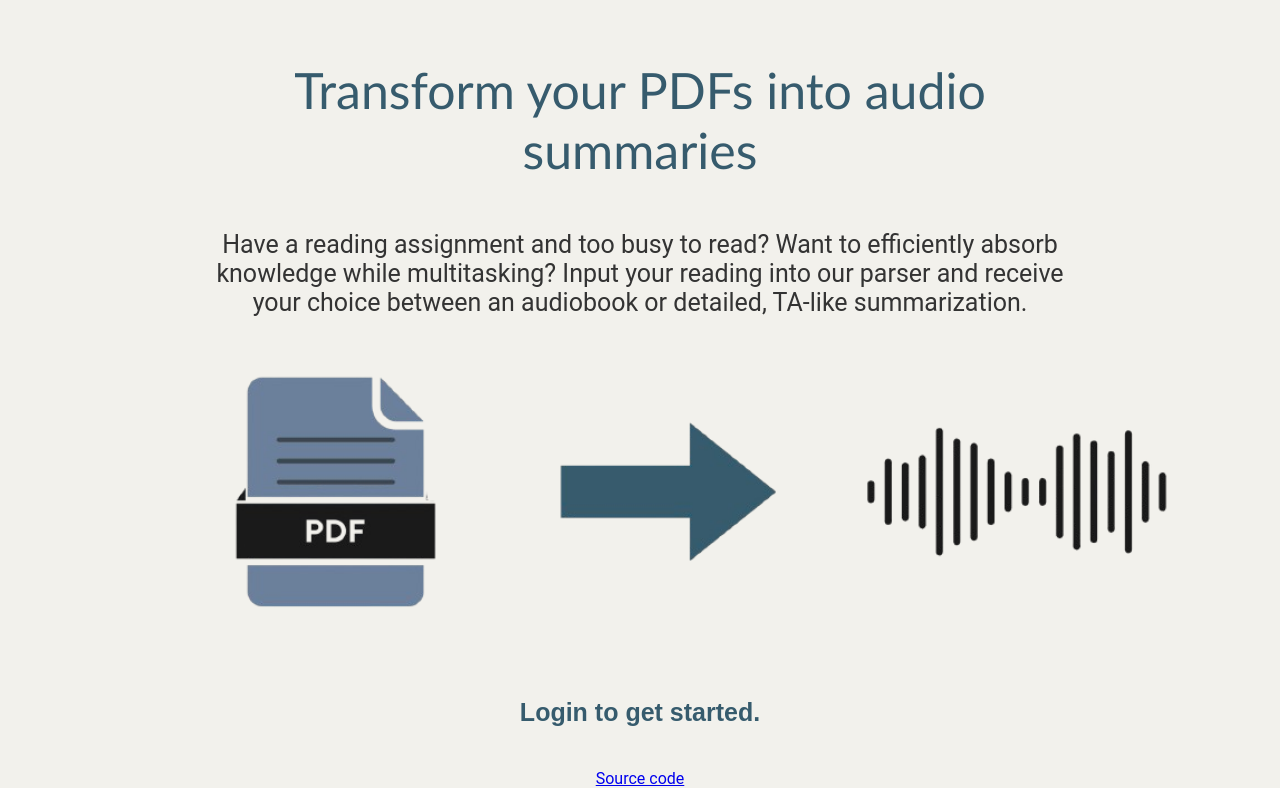
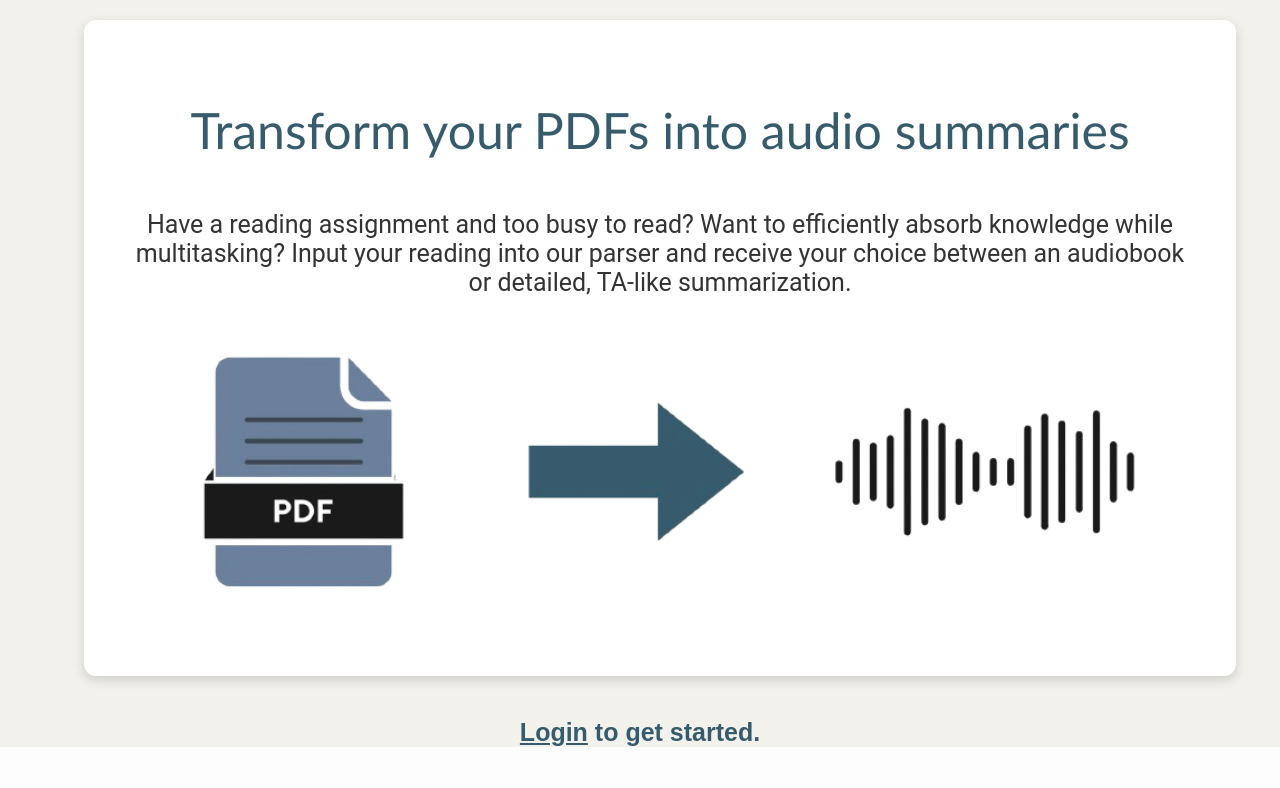
Before and after one commit to kaleb-asfaw/pdfParser, a Flask app: page / in a window 1280 px wide. Shown: the part 96-884 px from the top of the page. After the commit the page ends 843 px from the top, so only its background shows below. Run offline with Flask 3, Linux system fonts and the light colour scheme; parts of the project's set-up code (start-up, migrations or seed data) failed here and were passed over; some libraries are stand-ins or nearby versions; some web fonts are replaced.

Commit message:
a few style changes

```diff
--- a/app/static/main.css
+++ b/app/static/main.css
@@ -132,10 +132,29 @@ nav a {
 /* styling for home.html */
 .home-container {
     justify-content: center;
-    width: 70%;
+    width: 90%;
     margin: auto;
     text-align: center;
     align-items: center;
+}
+
+.home-card {
+    justify-content: center;
+
+    margin: auto;
+    text-align: center;
+    align-items: center;
+
+    background-color: #fff;
+    padding: 40px;
+    padding-top: 20px;;
+    margin: 20px;
+    border-radius: 12px;
+    box-shadow: 0 4px 12px rgba(0, 0, 0, 0.15);
+    width: 100%;
+    box-sizing: border-box;
+    /* width: 80vw;
+    height: 70vh; */
 }
 
 .description {
--- a/app/templates/home.html
+++ b/app/templates/home.html
@@ -1,14 +1,16 @@
 {% extends "layout_logged_out.html" %}
 {% block content %}
             <div class="home-container">
-                <h3 class="description">Transform your PDFs into audio summaries</h3>
-                <p class="intro-text">Have a reading assignment and too busy to read? Want to efficiently absorb knowledge while multitasking? Input your reading into our parser and receive your choice between an audiobook or detailed, TA-like summarization.</p>
-                <img src="../static/home-graphic.png" alt="pdf to audio" class="home-img">
-                <a style="text-decoration: none;" href="/login"><h5 class="get-started">Login to get started.</h5></a>
+                <div class="home-card">
+                    <h3 class="description">Transform your PDFs into audio summaries</h3>
+                    <p class="intro-text">Have a reading assignment and too busy to read? Want to efficiently absorb knowledge while multitasking? Input your reading into our parser and receive your choice between an audiobook or detailed, TA-like summarization.</p>
+                    <img src="../static/home-graphic.png" alt="pdf to audio" class="home-img">
+                </div>
+                <a style="text-decoration: none;" href="/login"><h5 class="get-started"><u>Login</u> to get started.</h5></a>
             </div>
 
-            <footer>
+            <!-- <footer>
                 <a href="https://github.com/kaleb-asfaw/pdfParser">Source code</a>
-            </footer>
+            </footer> -->
 
 {% endblock content %}
--- a/app/templates/library.html
+++ b/app/templates/library.html
@@ -19,8 +19,11 @@
                 <div class="audio-and-title">
                     <h3 id="modal-title"></h3>
                     <audio id="audio" controls>Your browser doesn't support the audio element</audio>
+
                 </div>
-                <p id="summary-text"></p>
+                <div class="modal-text">
+                    <p id="summary-text"></p>
+                </div>
 
             </div>
         </div>
--- a/app/templates/login.html
+++ b/app/templates/login.html
@@ -4,7 +4,7 @@
     <a href="/" class="back-link">← Back to home</a>
     <div class="container">
         <div class="login-card">
-            <h1>Login</h1>
+            <h1 style="color: white;">Login</h1>
             <form id="login-form" method="POST" action="{{ url_for('login') }}">
                 <div class="input-group">
                     <label for="email">Email</label>
--- a/app/templates/output.html
+++ b/app/templates/output.html
@@ -24,10 +24,10 @@
                 <img src="../static/download.png" alt="Download Icon" onclick="downloadAudio()" class="download-button">
                 <span class="icon-text">Download Audio</span>
             </div>
-            <div class="icon-text-container">
+            <!-- <div class="icon-text-container">
                 <img src="../static/blue-folder.png" alt="Save to My Library Icon" onclick="saveToLibrary()" class="send-button">
                 <span class="icon-text">Save to My Library</span>
-            </div>
+            </div> -->
             <!-- <button onclick="saveToLibrary()">Save to Library</button> -->
         </div>
     </div>
--- a/app/templates/register.html
+++ b/app/templates/register.html
@@ -4,7 +4,7 @@
     <a href="/" class="back-link">← Back to home</a>
     <div class="container">
         <div class="register-card">
-            <h1>Register</h1>
+            <h1 style="color: white;">Register</h1>
             <form id="register-form" method="POST" action="{{ url_for('register') }}">
                 <div class="input-group">
                     <label for="email">Email</label>
```
Also changed, not shown: other parts of app/static/main.css (+57 -8 lines), app/templates/dashboard.html (+13 -6 lines), app/static/blue-upload.png (added).
